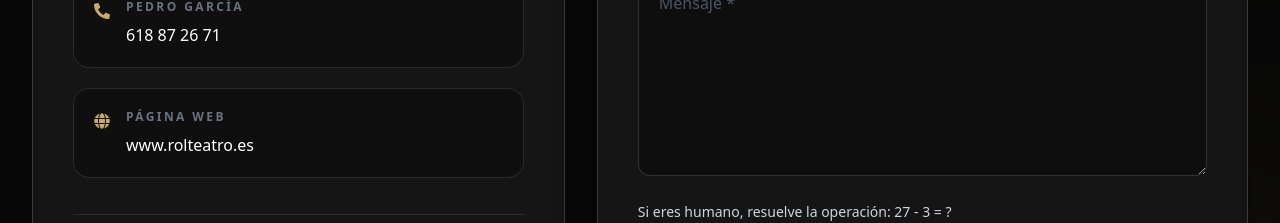
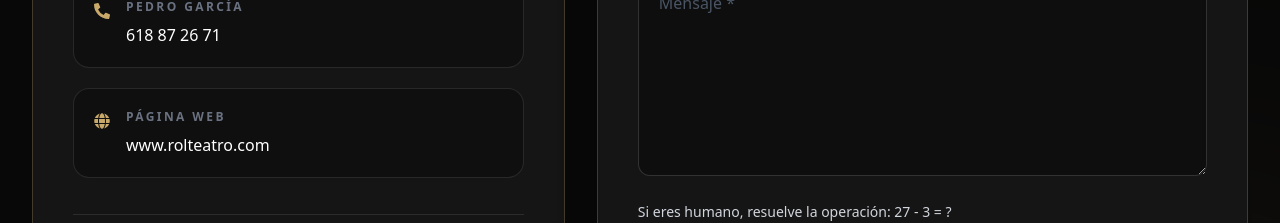
Before and after one commit to produccionmm/rolteatro, a Next.js app: page / in a window 1280 px wide. Shown: the part 8400-8623 px from the top of the page. Built offline with nearby package versions, Linux system fonts and the light colour scheme.

Commit message:
Update website URL from rolteatro.es to rolteatro.com

```diff
--- a/components/ContactCTA.tsx
+++ b/components/ContactCTA.tsx
@@ -157,7 +157,7 @@ export default function ContactCTA() {
                     Página web
                   </span>
                   <span className="mt-2 block text-white">
-                    www.rolteatro.es
+                    www.rolteatro.com
                   </span>
                 </span>
               </a>
```
